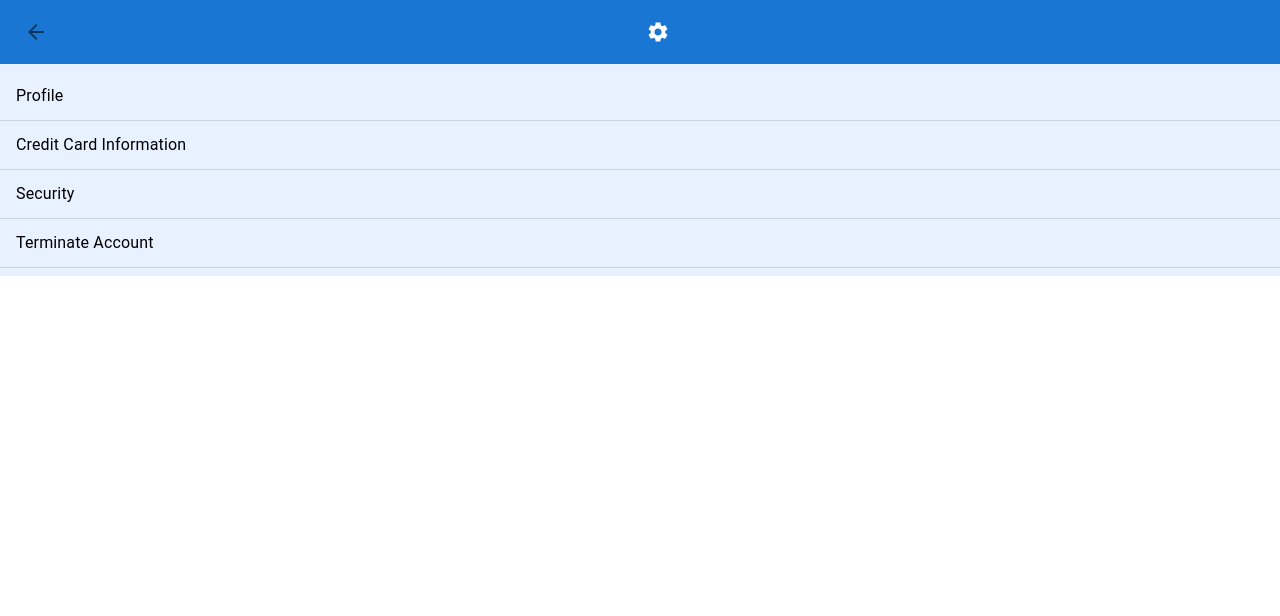
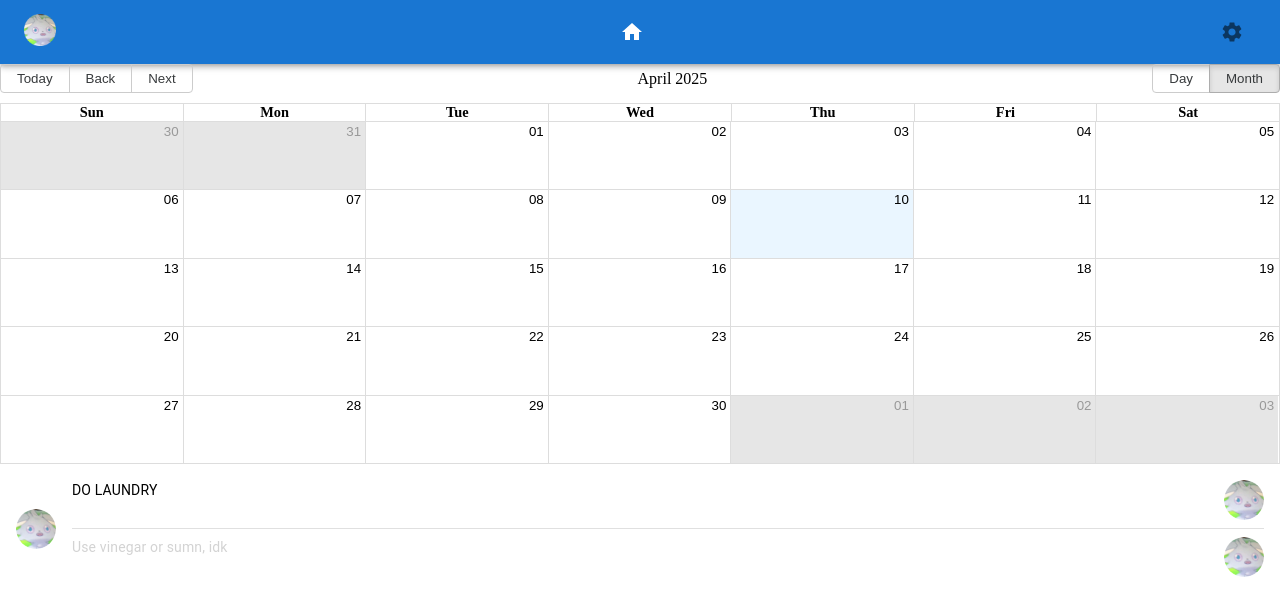
Before and after one commit to jhoo-o/cs422-project, a React (Create React App) app: page / in a window 1280 px wide. Shown: the top 616 px of the page. Built offline with nearby package versions, Linux system fonts and the light colour scheme.

Commit message:
adjusted routes again

```diff
--- a/src/App.js
+++ b/src/App.js
@@ -7,20 +7,17 @@ import CreditCardInfo from "./pages/settingsPages/creditCardInfo";
 import Profile from "./pages/settingsPages/profile"
 import Signup from "./pages/signup";
 import TerminateAccount from "./pages/settingsPages/terminateAccount";
-import Security from "./pages/settingsPages/security";
 
 function App() {
   return (
     <div className="App">
       {/*Routes to each JS file*/}
       <Routes>
-        <Route exact path = "/test" element={<Dashboard/>}/>
-        <Route exact path = "/" element={<SettingsList/>}/>
+        <Route exact path = "/" element={<Dashboard/>}/>
         <Route exact path = "/Settings" element={<SettingsList/>}/>
         <Route exact path = "/CardSetup" element={<CreditCardInfo/>}/>
         <Route exact path = "/Profile" element={<Profile />}/>
         <Route exact path = "/Terminate" element={<TerminateAccount/>}/>
-        <Route exact path = "/Security" element={<Security/>}/>
       </Routes>
     </div>
   );
--- a/src/pages/dashboard.js
+++ b/src/pages/dashboard.js
@@ -20,6 +20,12 @@ const Dashboard = () => {
         );
     }
 
+    const navigate = useNavigate();
+
+    const toSettings = (event) => {
+        event.preventDefault();
+        navigate("/Settings");
+    }
 
 
     return (
@@ -37,7 +43,7 @@ const Dashboard = () => {
                             <HomeIcon />
                             {/*repace with streak icon later*/}
                         </Icon>
-                        <IconButton size = "large" sx={{}}>
+                        <IconButton size = "large" onClick={toSettings} sx={{}}>
                             <Settings />
                         </IconButton>
                     </Toolbar>
--- a/src/pages/settingsList.js
+++ b/src/pages/settingsList.js
@@ -8,9 +8,8 @@ const SettingsList = () => {
         <>
             <SettingsBar previousDest={"/"}/>
             <List sx={{backgroundColor: '#e8f1ff', width:'100%', flexGrow: 1}}>
-                <SetNavigate text = {"Profile"} destination={"/Profile"}/>
+                {/*<SetNavigate text = {"Profile"} destination={"/Profile"}/>*/}
                 <SetNavigate text = {"Credit Card Information"} destination={"/CardSetup"}/>
-                <SetNavigate text = {"Security"} destination={"/Security"}/>
                 <SetNavigate text = {"Terminate Account"} destination={"/Terminate"}/>
             </List>
         </>
--- a/src/pages/settingsPages/security.js
+++ /dev/null
@@ -1,11 +0,0 @@
-import SettingsBar from "../../components/settingsTopBar";
-
-const Security = () => {
-    return (
-        <>
-            <SettingsBar previousDest={"/Settings"}/>
-        </>
-    )
-}
-
-export default Security;
```
